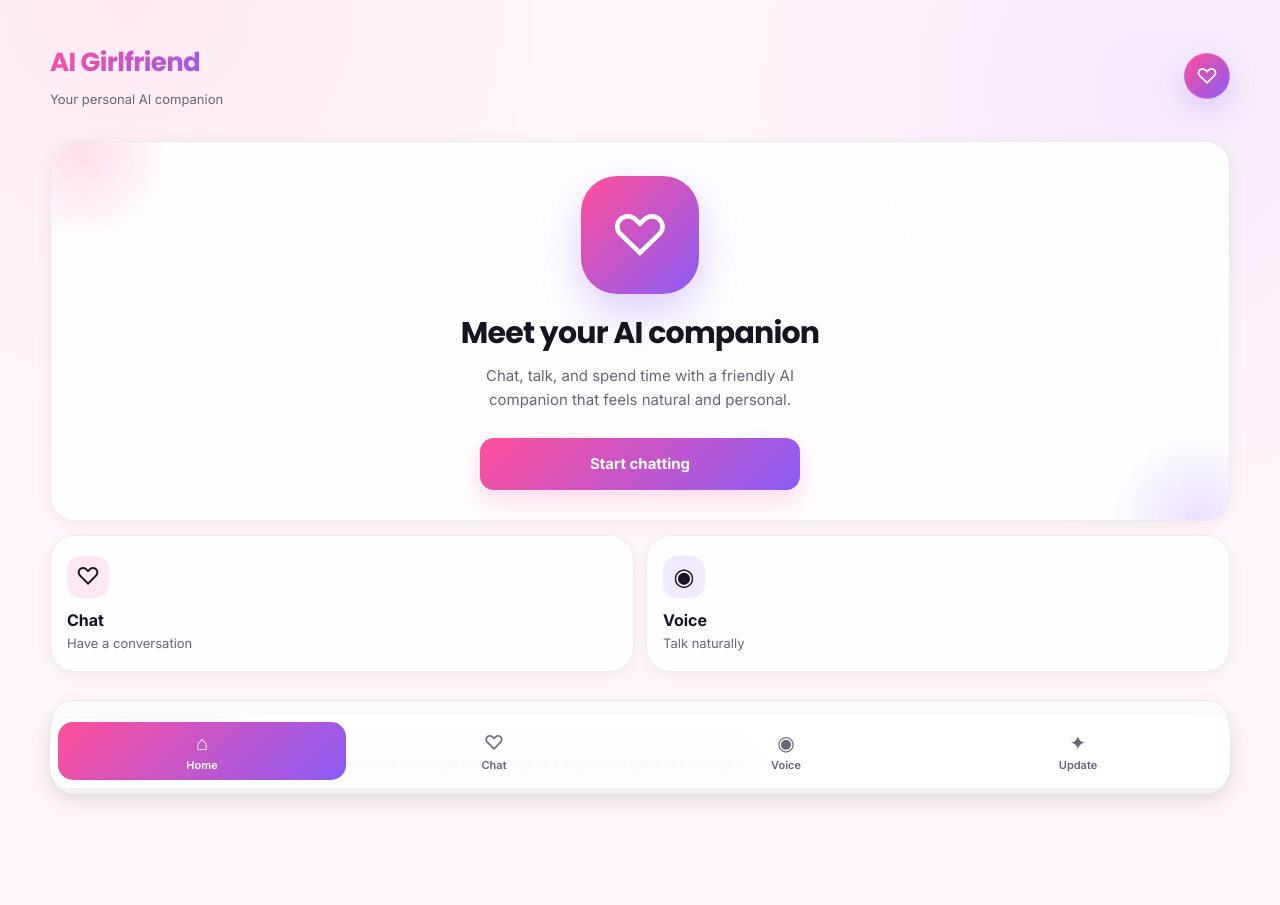
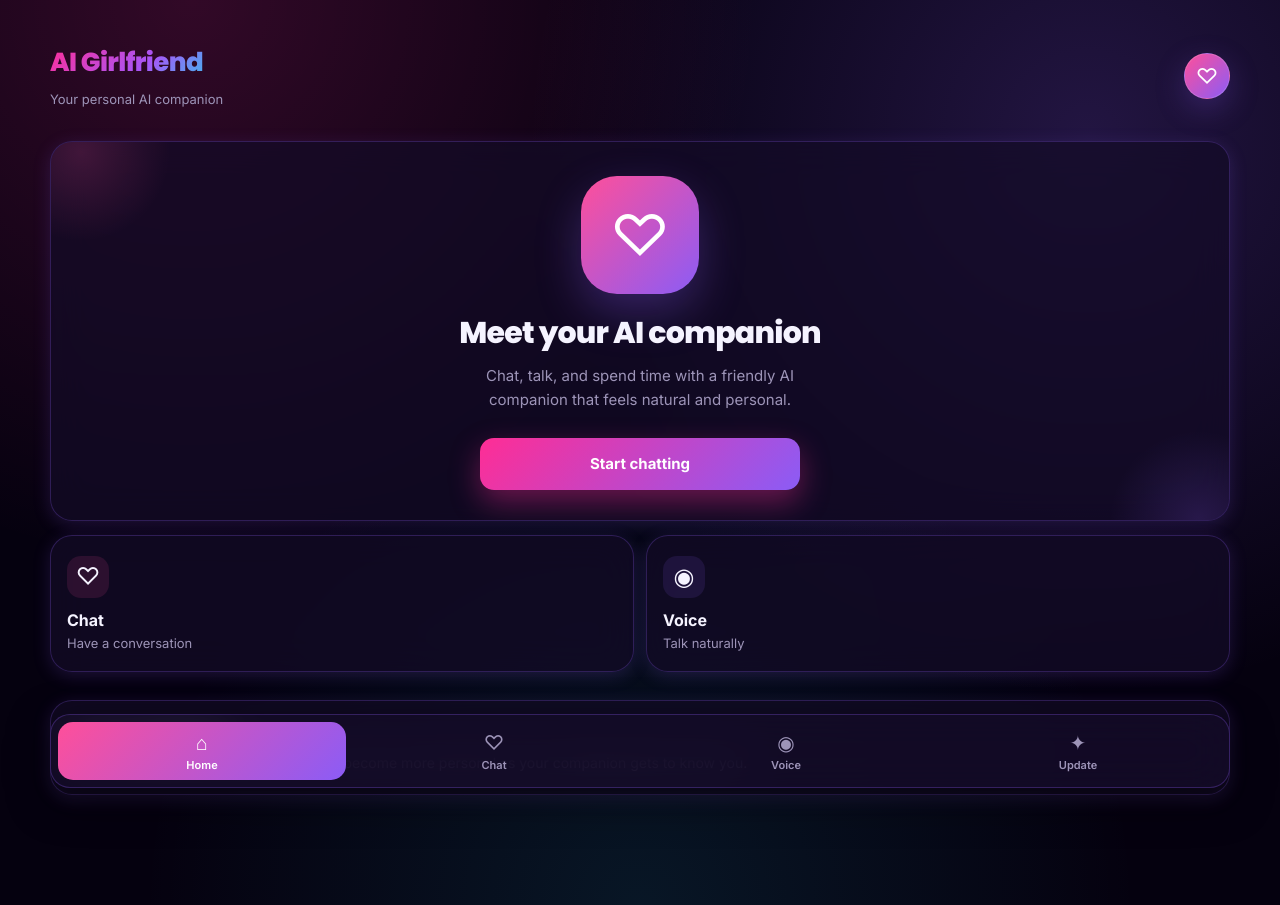
Before and after one commit to jhalakmd911-droid/aigirlfriend-, a Next.js app: page / in a window 1280 px wide. Built offline with nearby package versions, Linux system fonts and the light colour scheme.

Commit message:
Update globals.css

```diff
--- a/app/globals.css
+++ b/app/globals.css
@@ -1,200 +1,93 @@
-
-@import url('https://fonts.googleapis.com/css2?family=Inter:wght@400;500;600;700&family=Poppins:wght@500;600;700&display=swap');
+@import url('https://fonts.googleapis.com/css2?family=Inter:wght@400;500;600;700&family=Poppins:wght@500;600;700;800&display=swap');
 
 :root {
-  --background: #fff7fb;
-  --foreground: #171321;
+  --background: #05010f;
+  --background-soft: #0b0420;
+  --foreground: #f5f3ff;
 
-  --primary: #ff4f9a;
-  --primary-dark: #e63d87;
+  --primary: #ff2d95;
+  --primary-dark: #d81b73;
   --secondary: #8b5cf6;
-  --accent: #ec4899;
+  --accent: #22d3ee;
 
-  --card: rgba(255, 255, 255, 0.86);
-  --card-solid: #ffffff;
+  --card: rgba(20, 12, 40, 0.72);
+  --card-solid: #140b28;
 
-  --muted: #6b6475;
-  --border: rgba(23, 19, 33, 0.08);
+  --muted: #9d94b8;
+  --border: rgba(139, 92, 246, 0.25);
 
   --success: #22c55e;
   --warning: #f59e0b;
   --danger: #ef4444;
 
-  --shadow-sm: 0 4px 16px rgba(23, 19, 33, 0.06);
-  --shadow-md: 0 10px 30px rgba(23, 19, 33, 0.09);
-  --shadow-lg: 0 20px 50px rgba(23, 19, 33, 0.12);
+  --shadow-sm: 0 4px 18px rgba(139, 92, 246, 0.18);
+  --shadow-md: 0 12px 34px rgba(255, 45, 149, 0.22);
+  --shadow-lg: 0 24px 60px rgba(139, 92, 246, 0.35);
 
   --radius-sm: 10px;
   --radius-md: 16px;
-  --radius-lg: 24px;
-  --radius-xl: 32px;
+  --radius-lg: 22px;
+  --radius-xl: 28px;
 
   --font-sans: 'Inter', -apple-system, BlinkMacSystemFont, 'Segoe UI',
-    Roboto, Helvetica, Arial, sans-serif;
-
-  --font-display: 'Poppins', 'Inter', -apple-system, BlinkMacSystemFont,
-    'Segoe UI', sans-serif;
+    Roboto, sans-serif;
+  --font-display: 'Poppins', 'Inter', sans-serif;
 }
 
-* {
-  box-sizing: border-box;
-  margin: 0;
-  padding: 0;
-}
+* { box-sizing: border-box; margin: 0; padding: 0; }
 
-html {
-  scroll-behavior: smooth;
-  -webkit-text-size-adjust: 100%;
-}
+html { scroll-behavior: smooth; -webkit-text-size-adjust: 100%; }
 
 body {
   min-height: 100vh;
   background:
-    radial-gradient(
-      circle at 10% 0%,
-      rgba(255, 79, 154, 0.08),
-      transparent 32%
-    ),
-    radial-gradient(
-      circle at 90% 10%,
-      rgba(139, 92, 246, 0.08),
-      transparent 32%
-    ),
+    radial-gradient(circle at 15% 0%, rgba(255, 45, 149, 0.18), transparent 40%),
+    radial-gradient(circle at 85% 15%, rgba(139, 92, 246, 0.22), transparent 42%),
+    radial-gradient(circle at 50% 100%, rgba(34, 211, 238, 0.10), transparent 45%),
     var(--background);
   color: var(--foreground);
   font-family: var(--font-sans);
   font-size: 16px;
   line-height: 1.6;
   -webkit-font-smoothing: antialiased;
-  -moz-osx-font-smoothing: grayscale;
 }
 
-body,
-button,
-input,
-textarea,
-select {
-  font-family: var(--font-sans);
-}
+button, input, textarea, select { font-family: var(--font-sans); font-size: inherit; }
+button { border: 0; cursor: pointer; background: none; color: inherit; }
+button:disabled { cursor: not-allowed; opacity: 0.55; }
+a { color: inherit; text-decoration: none; }
+img, svg, video { display: block; max-width: 100%; }
+ul, ol { list-style: none; }
+textarea { resize: vertical; }
 
-button,
-input,
-textarea,
-select {
-  font-size: inherit;
-}
+::selection { background: rgba(255, 45, 149, 0.35); color: #fff; }
 
-button {
-  border: 0;
-  cursor: pointer;
-}
-
-button:disabled {
-  cursor: not-allowed;
-  opacity: 0.6;
-}
-
-a {
-  color: inherit;
-  text-decoration: none;
-}
-
-img,
-svg,
-video {
-  display: block;
-  max-width: 100%;
-}
-
-img {
-  height: auto;
-}
-
-ul,
-ol {
-  list-style: none;
-}
-
-textarea {
-  resize: vertical;
-}
-
-::selection {
-  background: rgba(255, 79, 154, 0.2);
-  color: var(--foreground);
-}
-
-/* Scrollbar */
-
-::-webkit-scrollbar {
-  width: 8px;
-  height: 8px;
-}
-
-::-webkit-scrollbar-track {
-  background: transparent;
-}
-
+::-webkit-scrollbar { width: 8px; height: 8px; }
+::-webkit-scrollbar-track { background: transparent; }
 ::-webkit-scrollbar-thumb {
-  background: rgba(139, 92, 246, 0.28);
+  background: rgba(139, 92, 246, 0.35);
   border-radius: 999px;
 }
-
-::-webkit-scrollbar-thumb:hover {
-  background: rgba(139, 92, 246, 0.45);
-}
-
-/* Focus */
+::-webkit-scrollbar-thumb:hover { background: rgba(255, 45, 149, 0.55); }
 
 :focus-visible {
-  outline: 3px solid rgba(255, 79, 154, 0.28);
+  outline: 3px solid rgba(255, 45, 149, 0.4);
   outline-offset: 3px;
 }
 
-/* Typography */
-
-h1,
-h2,
-h3,
-h4,
-h5,
-h6 {
+h1, h2, h3, h4, h5, h6 {
   font-family: var(--font-display);
   color: var(--foreground);
   line-height: 1.2;
   letter-spacing: -0.02em;
 }
+h1 { font-size: clamp(2rem, 7vw, 3.2rem); font-weight: 800; }
+h2 { font-size: clamp(1.5rem, 5vw, 2.2rem); font-weight: 700; }
+h3 { font-size: clamp(1.15rem, 4vw, 1.5rem); font-weight: 600; }
+p { color: var(--muted); }
 
-h1 {
-  font-size: clamp(2rem, 7vw, 3.5rem);
-  font-weight: 700;
-}
-
-h2 {
-  font-size: clamp(1.6rem, 5vw, 2.5rem);
-  font-weight: 700;
-}
-
-h3 {
-  font-size: clamp(1.25rem, 4vw, 1.75rem);
-  font-weight: 600;
-}
-
-p {
-  color: var(--muted);
-}
-
-/* Common utility classes */
-
-.container {
-  width: min(100% - 32px, 1180px);
-  margin-inline: auto;
-}
-
-.page {
-  min-height: 100vh;
-  width: 100%;
-}
+.container { width: min(100% - 32px, 1180px); margin-inline: auto; }
+.page { min-height: 100vh; width: 100%; }
 
 .card {
   background: var(--card);
@@ -206,33 +99,23 @@ p {
 }
 
 .gradient-text {
-  background: linear-gradient(
-    135deg,
-    var(--primary),
-    var(--secondary)
-  );
+  background: linear-gradient(135deg, #ff2d95 0%, #a855f7 55%, #22d3ee 100%);
   -webkit-background-clip: text;
   background-clip: text;
   color: transparent;
 }
 
 .gradient-bg {
-  background: linear-gradient(
-    135deg,
-    var(--primary),
-    var(--secondary)
-  );
+  background: linear-gradient(135deg, #ff2d95 0%, #8b5cf6 100%);
 }
 
 .glass {
-  background: rgba(255, 255, 255, 0.72);
-  border: 1px solid rgba(255, 255, 255, 0.65);
-  backdrop-filter: blur(20px);
-  -webkit-backdrop-filter: blur(20px);
-  box-shadow: var(--shadow-md);
+  background: rgba(20, 12, 40, 0.72);
+  border: 1px solid rgba(139, 92, 246, 0.28);
+  backdrop-filter: blur(22px);
+  -webkit-backdrop-filter: blur(22px);
+  box-shadow: 0 12px 40px rgba(0, 0, 0, 0.5);
 }
-
-/* Buttons */
 
 .btn {
   display: inline-flex;
@@ -240,76 +123,46 @@ p {
   justify-content: center;
   gap: 8px;
   min-height: 46px;
-  padding: 0 20px;
+  padding: 0 22px;
   border-radius: 14px;
-  font-weight: 600;
-  transition:
-    transform 0.2s ease,
-    box-shadow 0.2s ease,
-    background 0.2s ease;
+  font-weight: 700;
+  transition: transform 0.2s ease, box-shadow 0.2s ease, filter 0.2s ease;
 }
-
-.btn:hover {
-  transform: translateY(-1px);
-}
-
-.btn:active {
-  transform: translateY(0);
-}
+.btn:hover { transform: translateY(-1px); }
+.btn:active { transform: translateY(0); }
 
 .btn-primary {
   color: #ffffff;
-  background: linear-gradient(
-    135deg,
-    var(--primary),
-    var(--secondary)
-  );
-  box-shadow: 0 10px 24px rgba(255, 79, 154, 0.22);
+  background: linear-gradient(135deg, #ff2d95 0%, #8b5cf6 100%);
+  box-shadow: 0 12px 30px rgba(255, 45, 149, 0.38);
 }
-
 .btn-primary:hover {
-  box-shadow: 0 14px 30px rgba(255, 79, 154, 0.28);
+  box-shadow: 0 16px 40px rgba(255, 45, 149, 0.5);
+  filter: brightness(1.06);
 }
 
 .btn-secondary {
   color: var(--foreground);
-  background: #ffffff;
-  border: 1px solid var(--border);
+  background: rgba(139, 92, 246, 0.14);
+  border: 1px solid rgba(139, 92, 246, 0.38);
   box-shadow: var(--shadow-sm);
 }
 
-/* Form controls */
-
-input,
-textarea,
-select {
+input, textarea, select {
   width: 100%;
-  border: 1px solid var(--border);
+  border: 1px solid rgba(139, 92, 246, 0.28);
   border-radius: 14px;
-  background: rgba(255, 255, 255, 0.9);
+  background: rgba(11, 4, 32, 0.65);
   color: var(--foreground);
   padding: 13px 15px;
   outline: none;
-  transition:
-    border-color 0.2s ease,
-    box-shadow 0.2s ease,
-    background 0.2s ease;
+  transition: border-color 0.2s ease, box-shadow 0.2s ease;
 }
-
-input::placeholder,
-textarea::placeholder {
-  color: #a29cab;
+input::placeholder, textarea::placeholder { color: #6f6592; }
+input:focus, textarea:focus, select:focus {
+  border-color: rgba(255, 45, 149, 0.6);
+  box-shadow: 0 0 0 4px rgba(255, 45, 149, 0.18);
 }
-
-input:focus,
-textarea:focus,
-select:focus {
-  border-color: rgba(255, 79, 154, 0.5);
-  box-shadow: 0 0 0 4px rgba(255, 79, 154, 0.1);
-  background: #ffffff;
-}
-
-/* Mobile-first layout */
 
 .mobile-shell {
   width: 100%;
@@ -319,29 +172,13 @@ select:focus {
 }
 
 @media (min-width: 640px) {
-  .container {
-    width: min(100% - 48px, 1180px);
-  }
+  .container { width: min(100% - 48px, 1180px); }
 }
 
-@media (min-width: 1024px) {
-  body {
-    font-size: 16px;
-  }
-}
-
-/* Reduced motion */
-
 @media (prefers-reduced-motion: reduce) {
-  html {
-    scroll-behavior: auto;
-  }
-
-  *,
-  *::before,
-  *::after {
+  html { scroll-behavior: auto; }
+  *, *::before, *::after {
     animation-duration: 0.01ms !important;
-    animation-iteration-count: 1 !important;
     transition-duration: 0.01ms !important;
   }
 }
```
